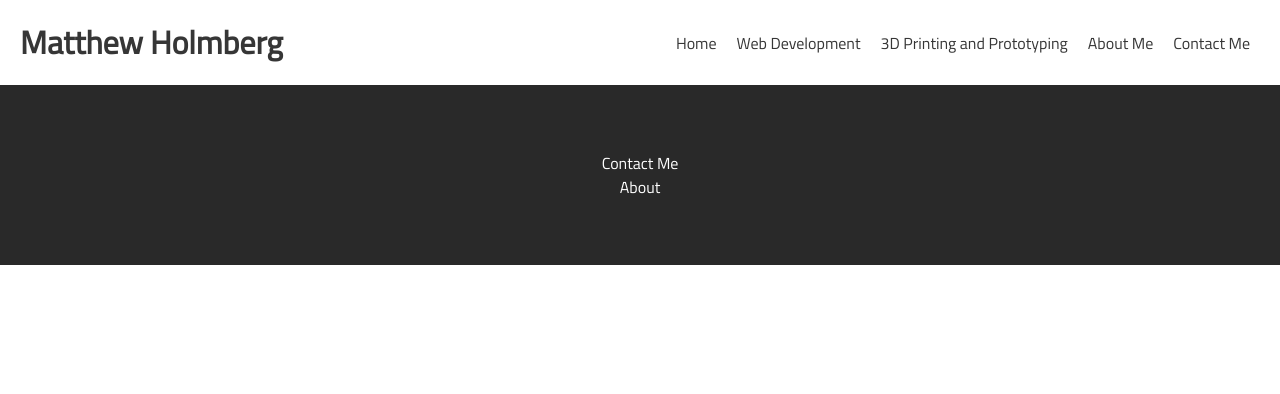
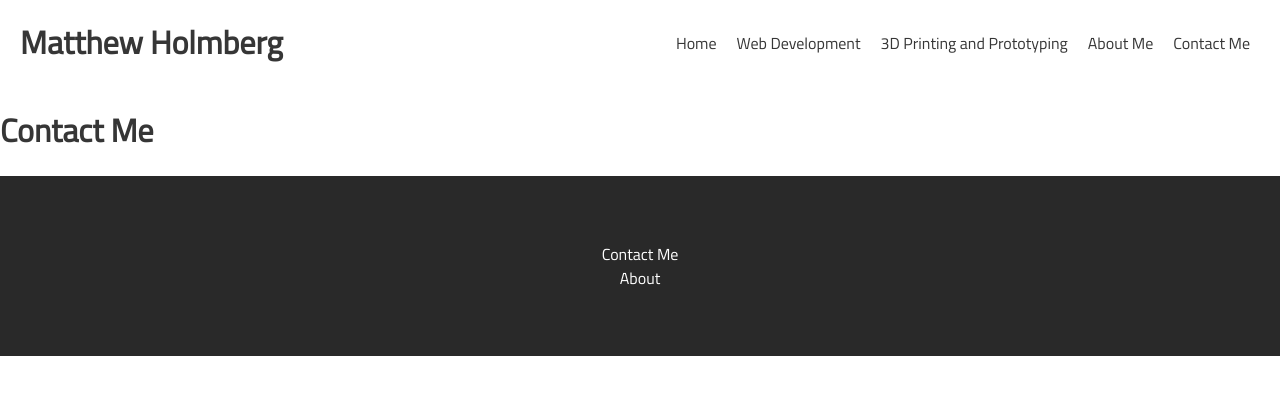
Before and after one commit to mholmberg13/matthewholmberg2, a React (Create React App) app: page /contact-me in a window 1280 px wide. Shown: the top 394 px of the page. Built offline with nearby package versions, Linux system fonts and the light colour scheme.

Commit message:
Fixed node_modules issues, added emailJS.

```diff
--- a/package.json
+++ b/package.json
@@ -7,12 +7,17 @@
     "@testing-library/react": "^11.1.0",
     "@testing-library/user-event": "^12.1.10",
     "axios": "^0.21.1",
+    "emailjs-com": "^3.1.0",
+    "next": "^11.0.0",
     "react": "^17.0.1",
     "react-alice-carousel": "^2.4.0",
     "react-dom": "^17.0.1",
     "react-router": "^5.2.0",
     "react-router-dom": "^5.2.0",
     "react-scripts": "4.0.0",
+    "semantic-ui-css": "^2.4.1",
+    "semantic-ui-react": "^2.0.3",
+    "sweetalert2": "^11.0.17",
     "web-vitals": "^0.2.4"
   },
   "proxy": "http://localhost:5000",
--- a/src/App.js
+++ b/src/App.js
@@ -7,6 +7,7 @@ import Footer from './components/Footer.js';
 import HomePage from './components/HomePage';
 import ThreeDProto from './components/ThreeDProto.js';
 import AboutMe from './components/AboutMe.js';
+import ContactMe from './components/ContactMe.js';
 
 class App extends React.Component {
   render() {
@@ -19,6 +20,7 @@ class App extends React.Component {
             <Route exact path={'/webdevelopment'} component={ WebDev } />
             <Route exact path={'/3dprinting-prototyping'} component={ ThreeDProto } />
             <Route exact path={'/about-me'} component={ AboutMe } />
+            <Route exact path={'/contact-me'} component={ ContactMe } />
           </Switch>
           <Footer/>
         </Router>
--- /dev/null
+++ b/src/components/ContactMe.js
@@ -0,0 +1,16 @@
+import React from 'react';
+
+class ContactMe extends React.Component {
+    render () {
+        return (
+            <div className='contact-me'>
+                <h1>Contact Me</h1>
+                <div className='contact-form-container'>
+
+                </div>
+            </div>
+        )
+    }
+}
+
+export default ContactMe;
--- a/src/components/Nav.js
+++ b/src/components/Nav.js
@@ -12,7 +12,7 @@ class Nav extends React.Component {
                     <li> <Link to='/webdevelopment' className='nav-link'>Web Development</Link></li>
                     <li> <Link to='/3dprinting-prototyping' className='nav-link'>3D Printing and Prototyping</Link></li>
                     <li><Link to='/about-me' className='nav-link'>About Me</Link></li>
-                    <li>Contact Me</li>
+                    <li><Link to='/contact-me' className='nav-link'>Contact Me</Link></li>
                 </ul>
             </div>
         )
```
Also changed, not shown: 2 other files (tests, documents, lock files or other folders).
